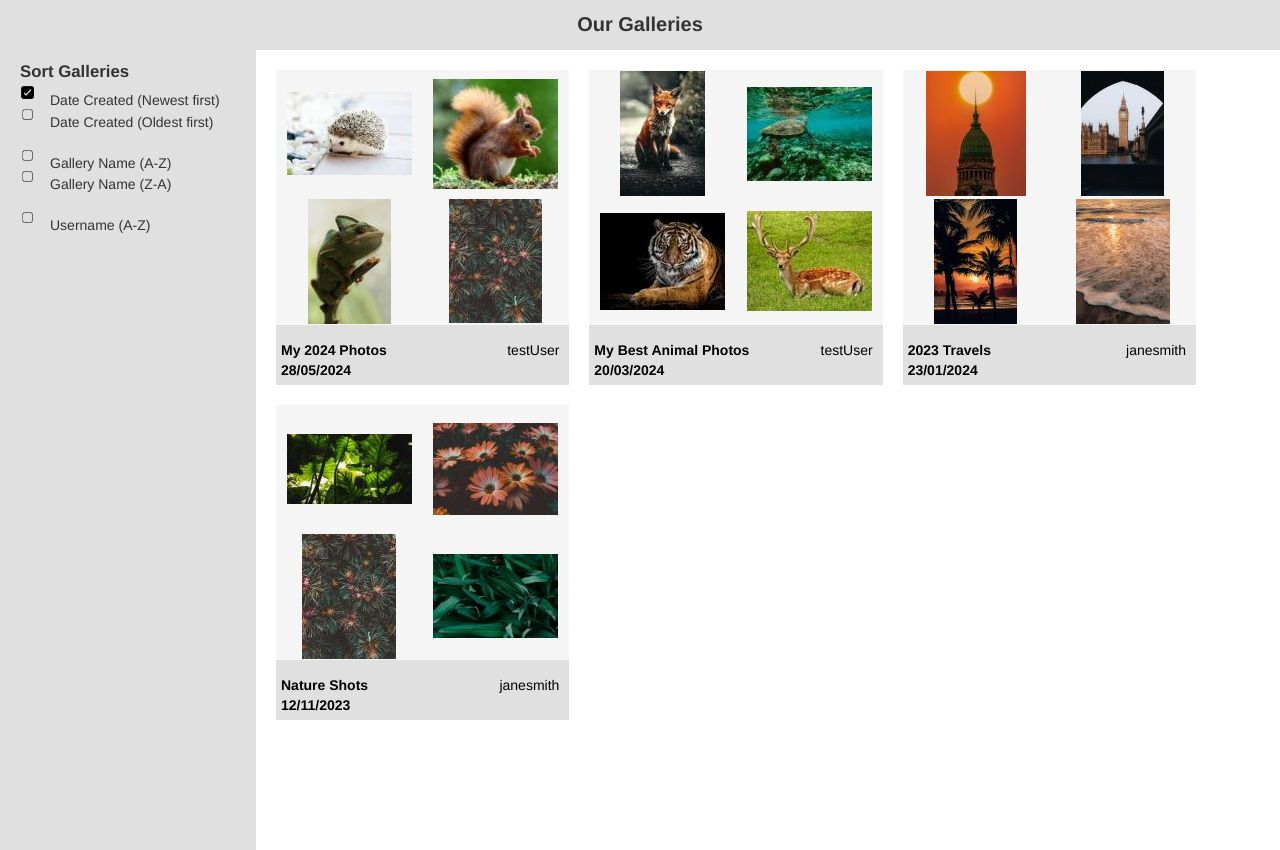
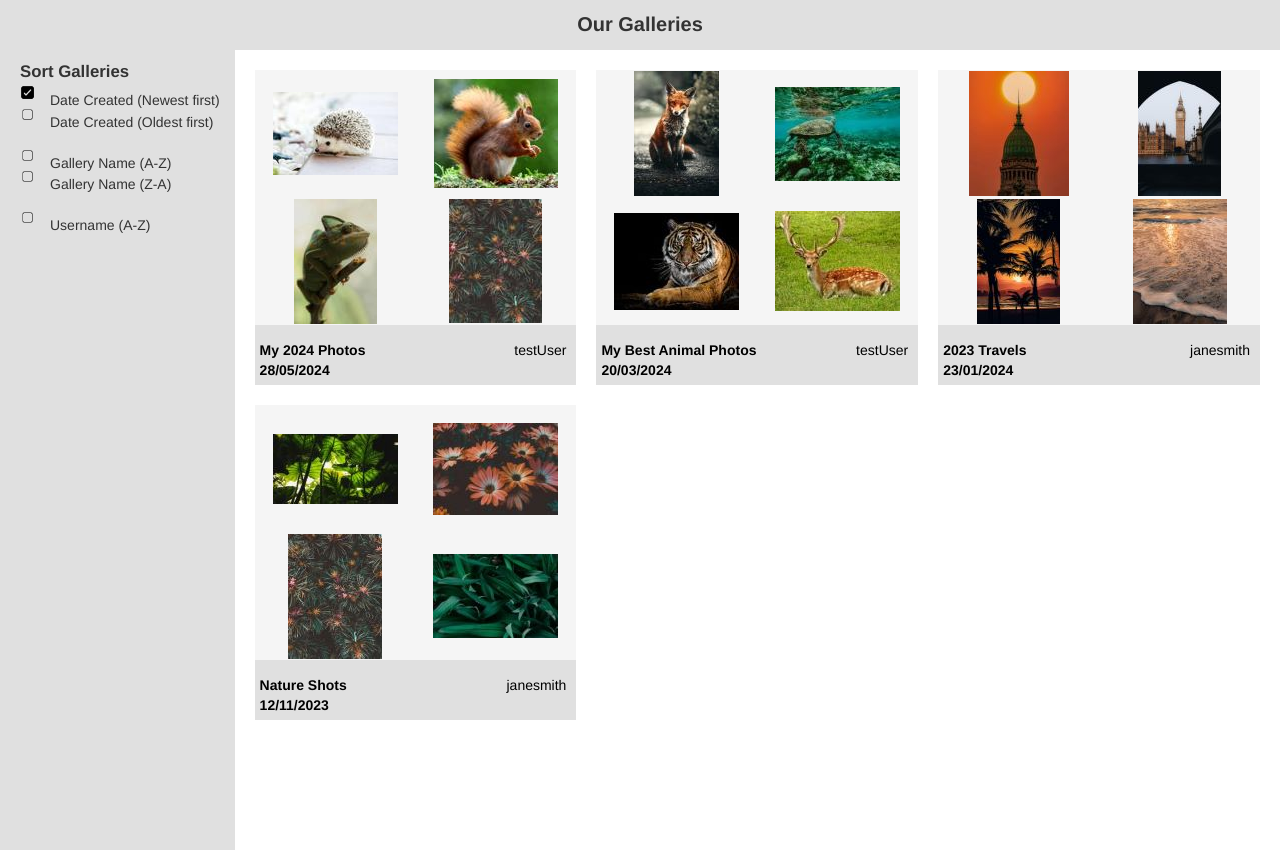
Before and after one commit to meghardie/GalleryWebsite, a Flask app: page / in a window 1280 px wide. Shown: the part 52-902 px from the top of the page. Run offline with Flask 3, Linux system fonts and the light colour scheme; some libraries are stand-ins or nearby versions.

Commit message:
minor debugging

```diff
--- a/app/app.py
+++ b/app/app.py
@@ -354,6 +354,9 @@ def editGallery(galleryID):
         newTitle = form.title.data
         newDesc = form.description.data
         photos = json.loads(form.photos.data)
+        #update dateLastEdited
+        db.session.execute(update(Gallery).where(Gallery.id == galleryID).values(dateLastEdited = datetime.date.today()))
+        db.session.commit()
         #if title has been changed it is updated
         if newTitle != gallery.title:
             db.session.execute(update(Gallery).where(Gallery.id == galleryID).values(title = newTitle))
--- a/app/static/style.css
+++ b/app/static/style.css
@@ -74,7 +74,7 @@
     grid-gap: 20px;
     grid-template-columns: repeat(auto-fit, minmax(250px, 1fr));
     padding: 20px;
-    width: 75%
+    width: minmax(80%, calc(100%-250px))
 }
 
 .galleryPreview{
@@ -112,7 +112,7 @@
 
 /* for sidebar on homepage */
 #sidebar{
-    width: 20%;
+    width: minmax(250px, 15%);
     background-color: var(--darkBackground);
     float: left;
     padding: 10px;
--- a/app/templates/myGalleries.html
+++ b/app/templates/myGalleries.html
@@ -18,7 +18,7 @@
                         {% endfor %}
                     </div>
                     <div class = "previewDetails">
-                        <div class = "previewTitle">{{gallery['title']}}</div>
+                        <div class = "previewTitleDate">{{gallery['title']}}</div>
                         <div class = "previewUser">{{users[gallery['userId']]['username']}}</div>
                     </div>
                 </a>
```
Also changed, not shown: app/instance/data.sqlite3, app/static/galleries/4/photo3.jpg, app/static/galleries/4/photo5.jpg, app/static/galleries/4/photo6.jpg, app/static/galleries/4/thumbnail0.jpg, app/static/galleries/4/thumbnail1.jpg, app/static/galleries/4/thumbnail2.jpg, app/static/galleries/4/thumbnail3.jpg, 1 other file.
